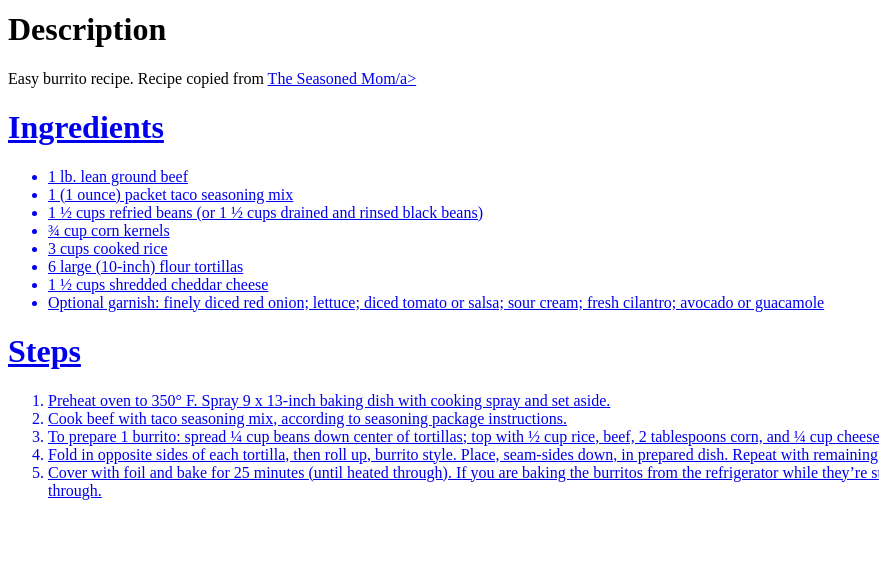
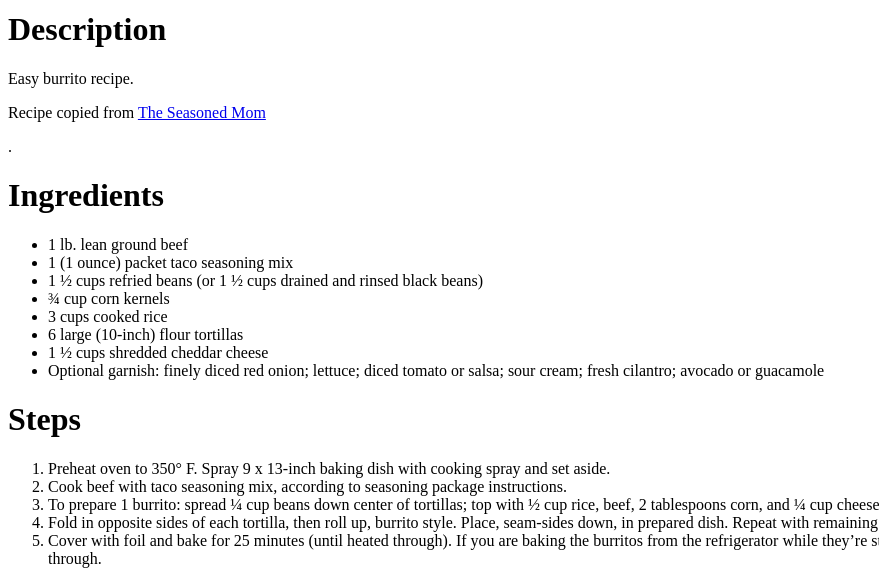
Before and after one commit to data4pass/odin-recipes, a plain HTML site: page recipes/burrito.html in a window 1280 px wide. Shown: the part 394-965 px from the top of the page, without its empty margins (0-879 px from the left). Before the commit the page ends 910 px from the top, so only its background shows below. Drawn offline with Linux system fonts and the light colour scheme.

Commit message:
Fix <a> tag typo and divide description into two paragraphs

```diff
--- a/recipes/burrito.html
+++ b/recipes/burrito.html
@@ -8,7 +8,8 @@
         <h1>Burrito</h1>
         <img src="https://www.theseasonedmom.com/wp-content/uploads/2018/02/The-Easiest-Burrito-Recipe-7-150x150.jpg" alt="Burrito">
         <h1>Description</h1>
-        <p>Easy burrito recipe. Recipe copied from <a href="https://www.theseasonedmom.com/easiest-burrito-recipe/">The Seasoned Mom/a></p>
+        <p>Easy burrito recipe. </p>
+        <p>Recipe copied from <a href="https://www.theseasonedmom.com/easiest-burrito-recipe/">The Seasoned Mom</a></p>.
         <h1>Ingredients</h1>
         <ul>
             <li>1 lb. lean ground beef</li>
```
